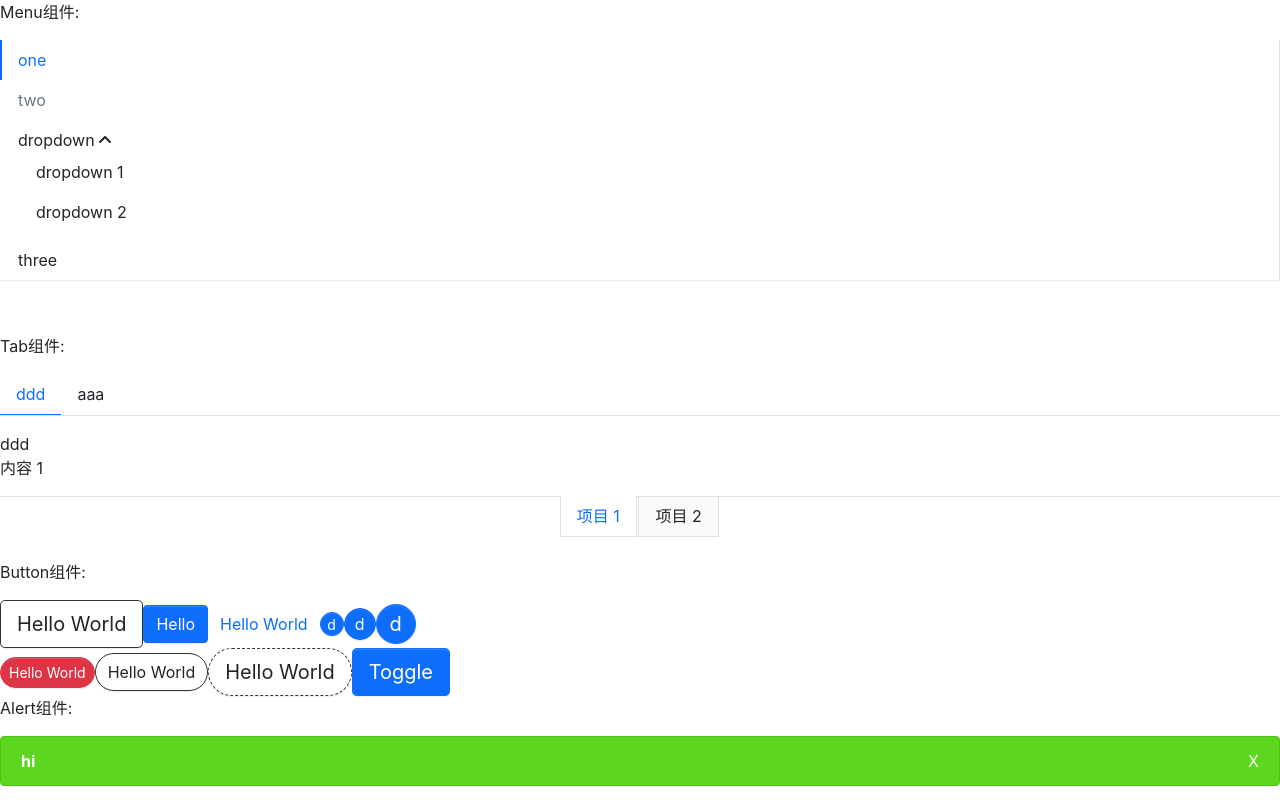
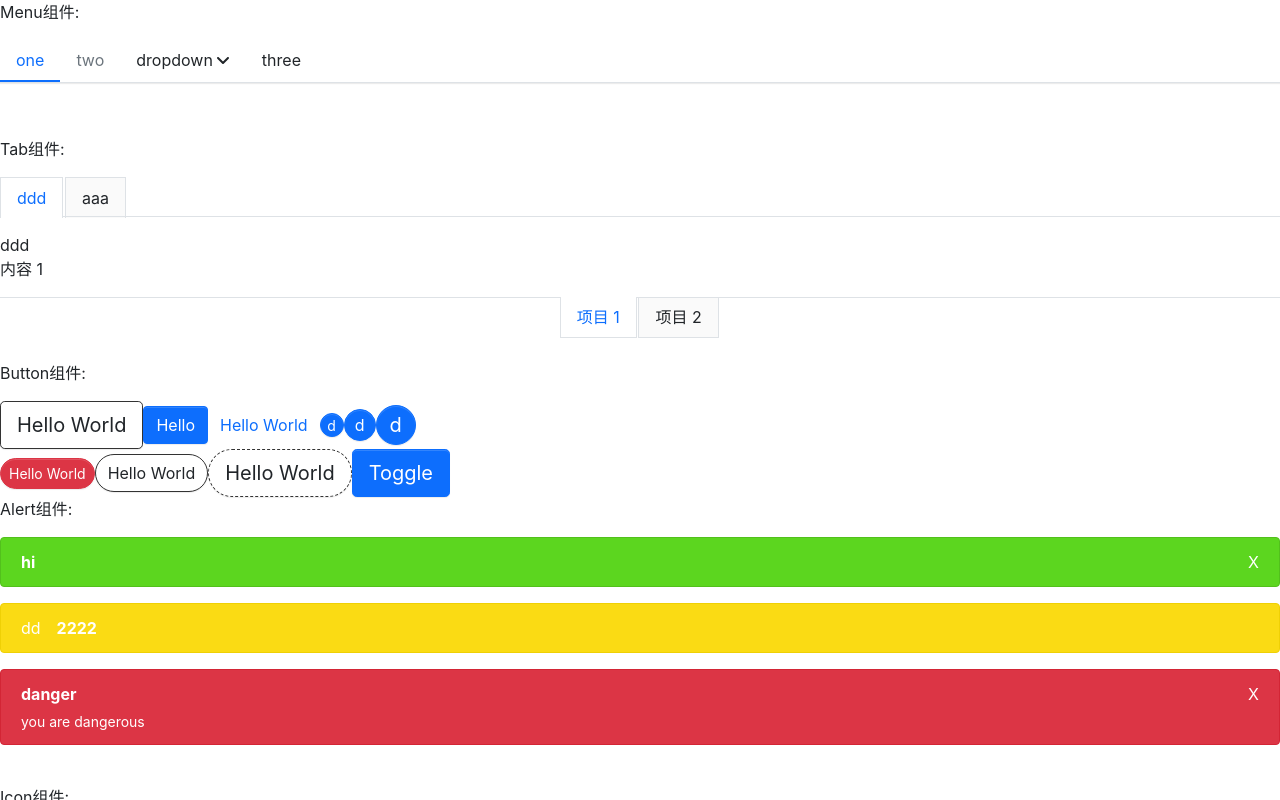
Before and after one commit to Tonyhew/t-ui, a React (Create React App) app: page / in a window 1280 px wide. Shown: the top 800 px of the page. Built offline with nearby package versions, Linux system fonts and the light colour scheme.

Commit message:
优化 card,line 模式的 css

```diff
--- a/src/App.tsx
+++ b/src/App.tsx
@@ -25,7 +25,7 @@ const App: React.FC = () => {
 
         <p>Menu组件: </p>
 
-        <Menu defaultOpenSubMenu={['2']} defaultIndex={'0'} mode='vertical'>
+        <Menu defaultOpenSubMenu={['2']} defaultIndex={'0'} mode='horizontal'>
           <MenuItem>one</MenuItem>
           <MenuItem disabled>two</MenuItem>
           <SubMenu title='dropdown'>
@@ -38,7 +38,7 @@ const App: React.FC = () => {
         <br />
 
         <p>Tab组件:</p>
-        <Tab type='line'>
+        <Tab type='card'>
           <TabItem label='ddd'>ddd</TabItem>
           <TabItem label='aaa'>aaa</TabItem>
         </Tab>
--- a/src/components/Tabs/_style.scss
+++ b/src/components/Tabs/_style.scss
@@ -48,12 +48,6 @@
     right: 0;
     left: 0;
     content: '';
-    border-bottom: $nav-tabs-border-width solid $nav-tabs-border-color;
-  }
-  .tui-tabs-nav-item {
-    &.is-active {
-      border-bottom: $nav-tabs-border-width * 2 solid $nav-tabs-link-active-color;
-    }
   }
 }
 
@@ -65,6 +59,7 @@
     content: '';
     border-bottom: $nav-tabs-border-width solid $nav-tabs-border-color;
   }
+
   .tui-tabs-nav-item {
     margin-right: 0.1rem;
     background: #fafafa;
@@ -87,6 +82,12 @@
   & .nav-line {
     &::before {
       bottom: 0;
+    }
+
+    .tui-tabs-nav-item {
+      &.is-active {
+        border-bottom: $nav-tabs-border-width * 2 solid $nav-tabs-link-active-color;
+      }
     }
   }
 
```
